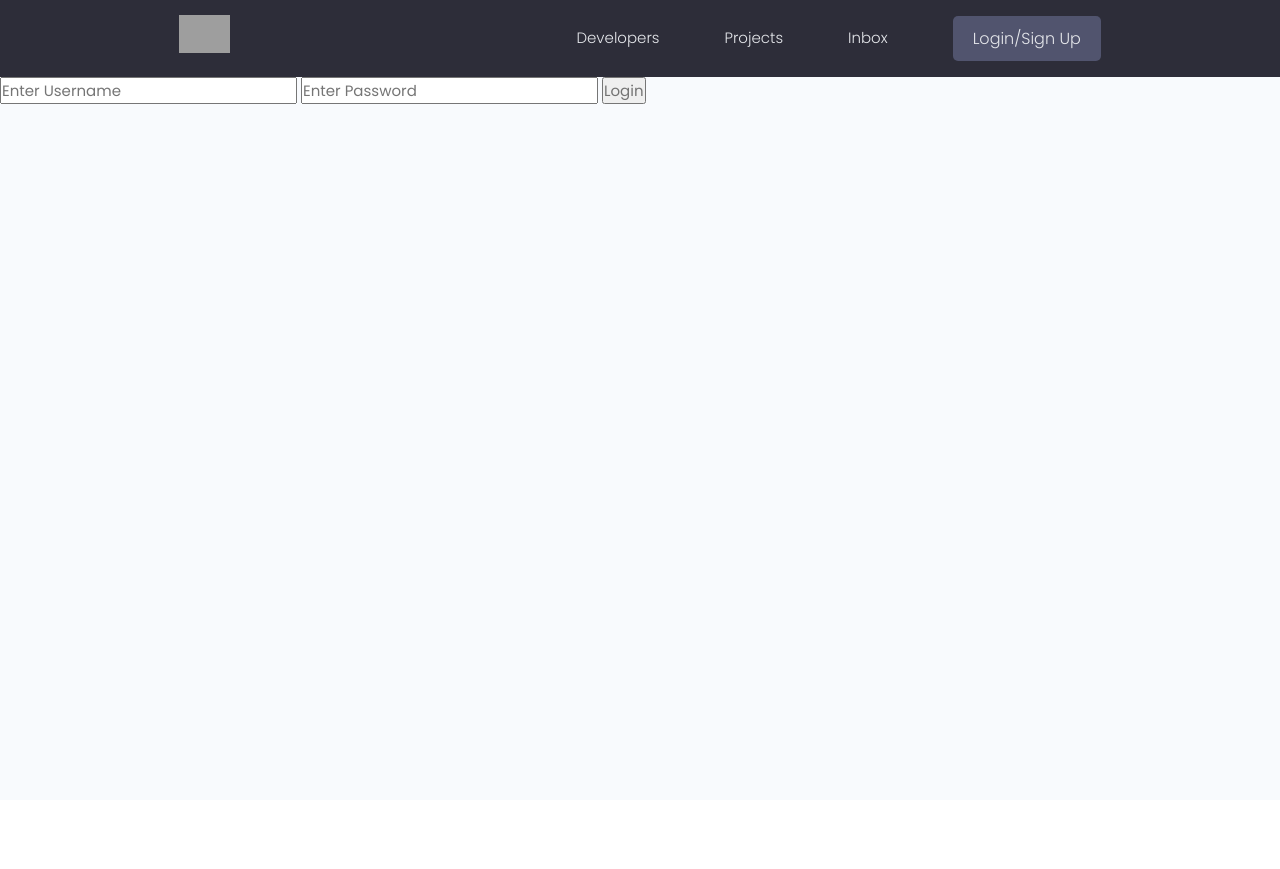
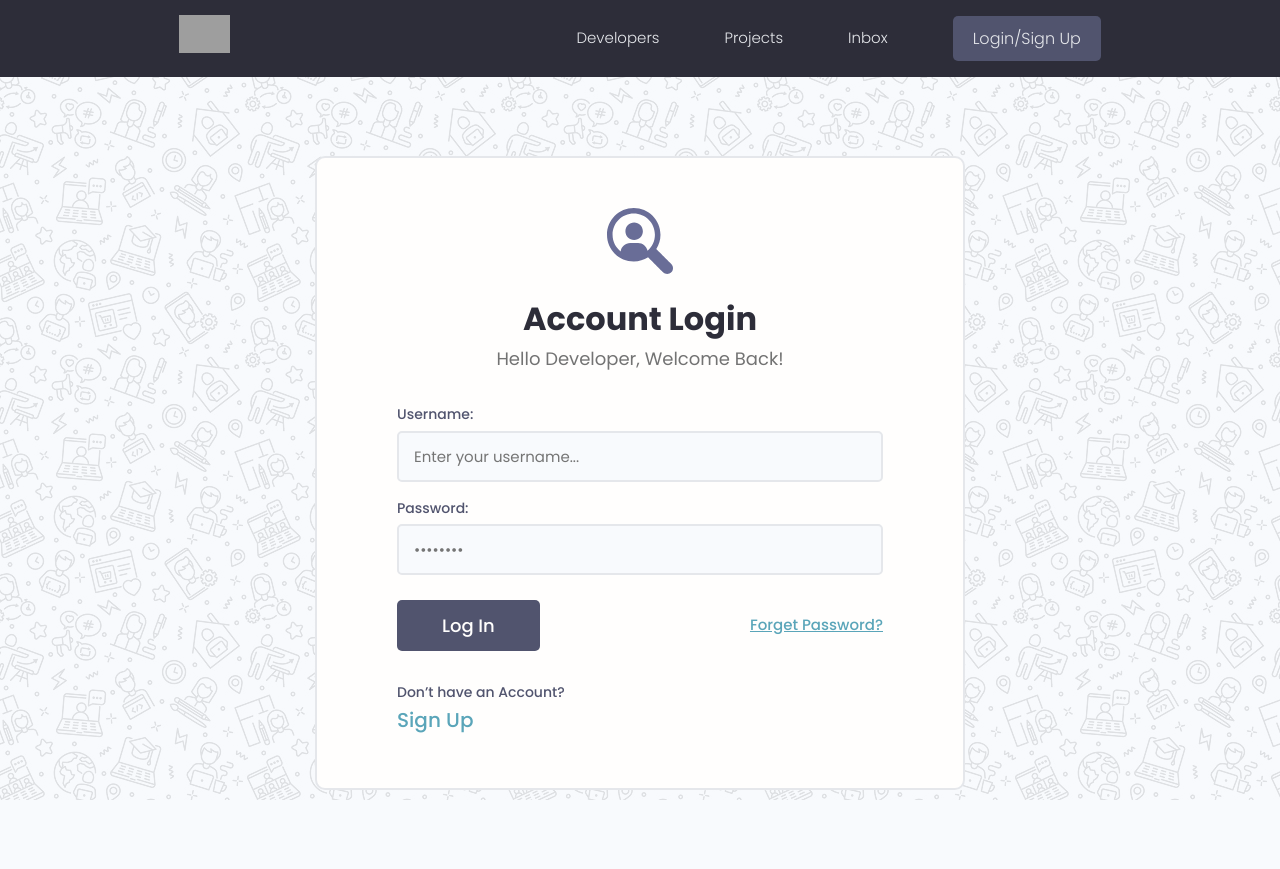
Before and after one commit to ganapathi7869/projects, a Django app: page /login/ in a window 1280 px wide. Before the commit the page ends 104 px from the top, so only its background shows below. Run offline with Django 4.2, Linux system fonts and the light colour scheme; some libraries are stand-ins or nearby versions; grey boxes are pictures that could not be loaded.

Commit message:
18-feb-2022

```diff
--- a/django/devsearch/static/uikit/app.js
+++ b/django/devsearch/static/uikit/app.js
@@ -1,4 +1,13 @@
 // Invoke Functions Call on Document Loaded
-document.addEventListener('DOMContentLoaded', function () {
+document.addEventListener('DOMContentLoaded', function(){
   hljs.highlightAll();
 });
+
+let alertWrapper = document.querySelector('.alert')
+let alertClose = document.querySelector('.alert__close')
+
+if(alertWrapper){
+  alertClose.addEventListener('click', () =>
+    alertWrapper.style.display = 'none'
+  )
+}
--- a/django/devsearch/templates/main.html
+++ b/django/devsearch/templates/main.html
@@ -21,11 +21,12 @@
     {% include 'nav-bar.html' %}
 
     {% if messages %}
-    <ul class="messages">
         {% for message in messages %}
-        <li{% if message.tags %} class="{{ message.tags }}"{% endif %}>{{ message }}</li>
+        <div class="alert alert--{{message.tags}}">
+            <p class="alert__message">{{message}}</p>
+            <button class="alert__close">⨯</button>
+        </div>
         {% endfor %}
-    </ul>
     {% endif %}
 
     <!-- 'block' - keyword, 'endblock' - keyword, 'conten' - variable -->
@@ -33,4 +34,5 @@
 
     {% endblock conten %}
 </body>
+<script src="{% static 'uikit/app.js' %}"></script>
 </html>
--- a/django/devsearch/users/templates/users/login.html
+++ /dev/null
@@ -1,12 +0,0 @@
-
-{% extends 'main.html' %}
-
-{% block conten %}
-<form action="{% url 'login' %}" method="post">
-    {% csrf_token %}
-    <input type="text" name="un" placeholder="Enter Username">
-    <input type="password" name="pw" placeholder="Enter Password">
-    <input type="submit" value="Login">
-</form>
-
-{% endblock conten %}
--- /dev/null
+++ b/django/devsearch/users/templates/users/login_register.html
@@ -0,0 +1,101 @@
+{% extends 'main.html' %}
+{% load static %}
+
+{% block conten %}
+
+{% if page == 'register' %}
+<div class="auth">
+  <div class="card">
+
+    <div class="auth__header text-center">
+      <a href="/">
+        <img src="{% static 'images/icon.svg' %}" alt="icon" />
+      </a>
+      <h3>Account SignUp</h3>
+      <p>Create a new developer account</p>
+    </div>
+
+    <form action="{% url 'register' %}" method="POST" class="form auth__form">
+      {% csrf_token %}
+      {% for field in form %}
+      <div class="form__field">
+          <label for="">{{field.label}}</label>
+          {{field}}
+
+          <!-- {% if field.help_text %}
+            <small>{{field.help_text}}</small>
+          {% endif %} -->
+
+          {% for error in field.errors %}
+          <p style="color:red;">{{error}}</p>
+          {% endfor %}
+      </div>
+      {% endfor %}
+
+      <div class="auth__actions">
+        <input class="btn btn--sub btn--lg" type="submit" value="Register" />
+      </div>
+    </form>
+
+    <div class="auth__alternative">
+      <p>Already have an Account?</p>
+      <a href="{% url 'login' %}">Log In</a>
+    </div>
+
+  </div>
+</div>
+
+{% else %}
+<div class="auth">
+    <div class="card">
+
+      <div class="auth__header text-center">
+        <a href="/">
+          <img src="{% static 'images/icon.svg' %}" alt="icon" />
+        </a>
+        <h3>Account Login</h3>
+        <p>Hello Developer, Welcome Back!</p>
+      </div>
+
+      <form action="{% url 'login' %}" method="post" class="form auth__form">
+        {% csrf_token %}
+        <!-- Input:Username -->
+        <div class="form__field">
+            <label for="formInput#text">Username: </label>
+            <input
+              class="input input--text"
+              id="formInput#text"
+              type="text"
+              name="un"
+              placeholder="Enter your username..."
+            />
+        </div>
+
+          <!-- Input:Password -->
+        <div class="form__field">
+            <label for="formInput#password">Password: </label>
+            <input
+              class="input input--password"
+              id="formInput#passowrd"
+              type="password"
+              name="pw"
+              placeholder="••••••••"
+            />
+        </div>
+
+        <div class="auth__actions">
+          <input class="btn btn--sub btn--lg" type="submit" value="Log In" />
+          <a href="forgetpassword.html">Forget Password?</a>
+        </div>
+      </form>
+
+      <div class="auth__alternative">
+        <p>Don’t have an Account?</p>
+        <a href="{% url 'register' %}">Sign Up</a>
+      </div>
+
+    </div>
+  </div>
+{% endif %}
+
+{% endblock conten %}
--- a/django/devsearch/users/urls.py
+++ b/django/devsearch/users/urls.py
@@ -3,6 +3,7 @@ from django.urls import path
 from . import views
 
 urlpatterns = [
+    path('register/',views.registeruser,name='register'),
     path('login/',views.loginuser,name='login'),
     path('logout/',views.logoutuser,name='logout'),
     path('',views.getprofiles,name='profiles'),
--- a/django/devsearch/users/views.py
+++ b/django/devsearch/users/views.py
@@ -5,6 +5,7 @@ from .models import Profile
 from django.contrib.auth.models import User
 from django.contrib import messages
 from django.contrib.auth import authenticate,login,logout
+from .forms import CustomUserCreationForm
 
 def getprofiles(req):
     profs = Profile.objects.all()
@@ -18,7 +19,25 @@ def getprofile(req,val):
     cntxt = {'prof':prof,'topskills':topskills,'otherskills':otherskills}
     return render(req,'users/profile.html',cntxt)
 
+def registeruser(req):
+    page='register'
+    if req.method=='POST':
+        form = CustomUserCreationForm(req.POST)
+        if form.is_valid():
+            user=form.save(commit=False)
+            user.username=user.username.lower()
+            user.save()
+            messages.success(req,'User was created successfully!')
+            login(req,user)
+            return redirect('profiles')
+        else:
+            messages.error(req,'An error has occurred while registering the user!')
+    form=CustomUserCreationForm()
+    cntxt={'form':form,'page':page}
+    return render(req,'users/login_register.html',cntxt)
+
 def loginuser(req):
+    page='login'
     if req.user.is_authenticated:
         return redirect('profiles')
 
@@ -35,10 +54,10 @@ def loginuser(req):
         else:
             login(req,user)
             return redirect('profiles')
-
-    return render(req,'users/login.html')
+    cntxt={'page':page}
+    return render(req,'users/login_register.html',cntxt)
 
 def logoutuser(req):
     logout(req)
-    messages.error(req,"User logged out Successfully!")
+    messages.info(req,"User logged out Successfully!")
     return redirect('login')
```
Also changed, not shown: django/devsearch/templates/login.html (added, +67 -0 lines), django/devsearch/templates/signup.html (added, +91 -0 lines), django/devsearch/users/forms.py (added, +19 -0 lines), django/devsearch/db.sqlite3, django/devsearch/static/images/icon.svg (added), django/devsearch/static/images/pattern.jpg (added).
